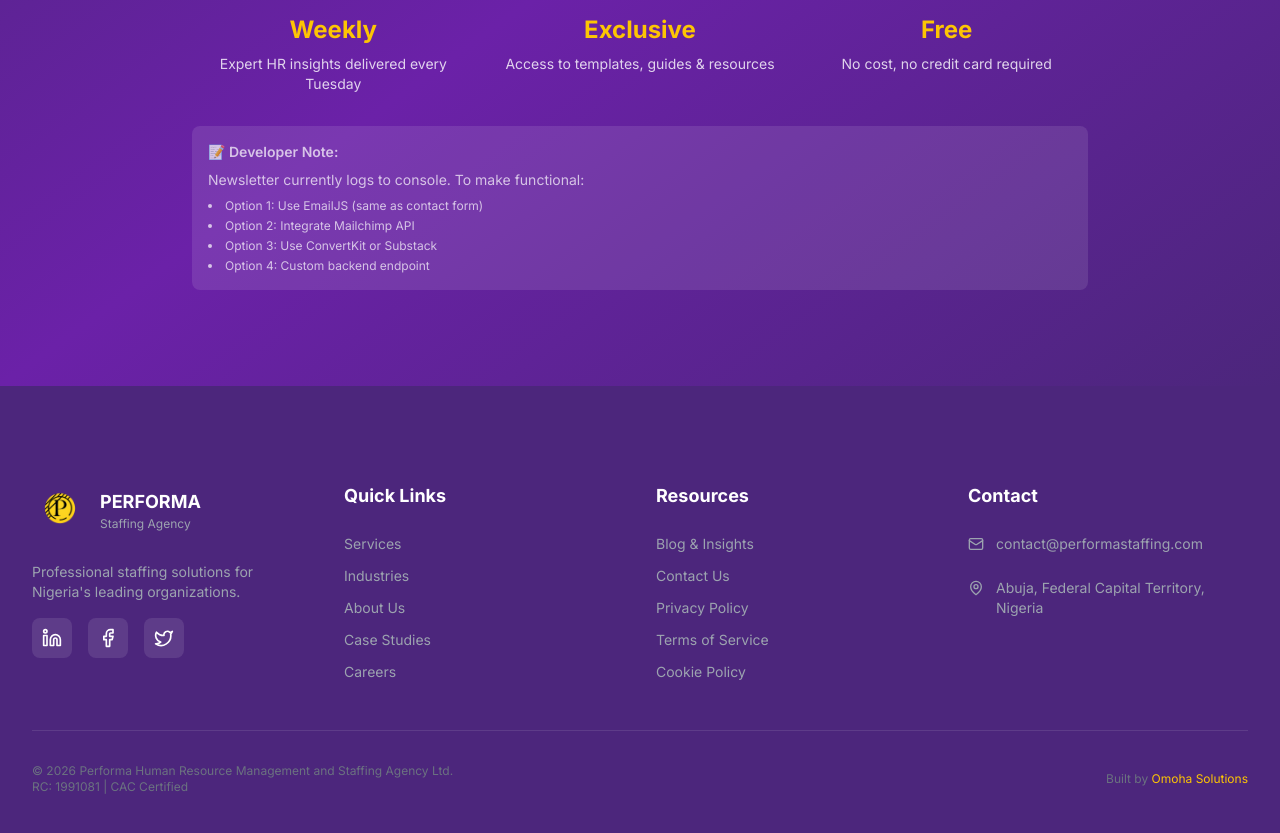
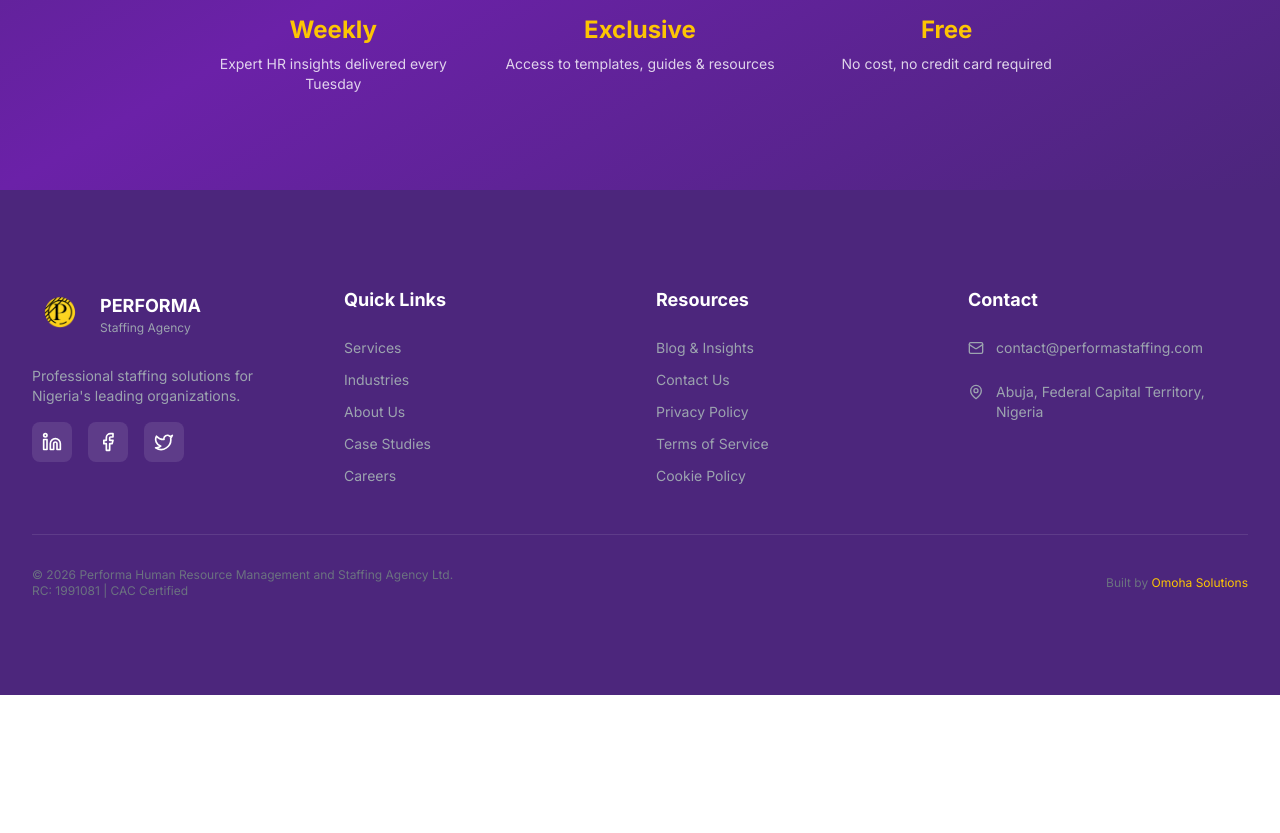
Before and after one commit to VictorOmoha/PerformaStaffing, a React (Vite) app: page /about in a window 1280 px wide. Shown: the part 4760-5593 px from the top of the page. After the commit the page ends 5455 px from the top, so only its background shows below. Built offline with nearby package versions, Linux system fonts and the light colour scheme.

Commit message:
Wire newsletter subscriptions to EmailJS - sends to contact@performastaffing.com

```diff
--- a/src/components/Newsletter.tsx
+++ b/src/components/Newsletter.tsx
@@ -1,25 +1,45 @@
 import React, { useState } from 'react'
 import { Mail, Send, CheckCircle } from 'lucide-react'
+import emailjs from '@emailjs/browser'
 
 const Newsletter: React.FC = () => {
   const [email, setEmail] = useState('')
   const [subscribed, setSubscribed] = useState(false)
   const [loading, setLoading] = useState(false)
+  const [error, setError] = useState('')
 
   const handleSubmit = (e: React.FormEvent) => {
     e.preventDefault()
     setLoading(true)
+    setError('')
 
-    // Simulate API call
-    setTimeout(() => {
-      console.log('Newsletter subscription:', email)
-      setSubscribed(true)
-      setLoading(false)
-      setEmail('')
+    // EmailJS configuration (same service as contact form)
+    const SERVICE_ID = 'service_bwswdj3'
+    const TEMPLATE_ID = 'template_56q6uwg'
+    const PUBLIC_KEY = '_B94n2ygD2Ng44ZJ4'
 
-      // Reset after 5 seconds
-      setTimeout(() => setSubscribed(false), 5000)
-    }, 1000)
+    // Send subscription notification to contact@performastaffing.com
+    const templateParams = {
+      from_name: 'Newsletter Subscriber',
+      from_email: email,
+      from_phone: 'N/A',
+      from_company: 'N/A',
+      service_interest: 'Newsletter Subscription',
+      message: `New newsletter subscription from: ${email}`,
+    }
+
+    emailjs.send(SERVICE_ID, TEMPLATE_ID, templateParams, PUBLIC_KEY)
+      .then(() => {
+        setSubscribed(true)
+        setLoading(false)
+        setEmail('')
+        setTimeout(() => setSubscribed(false), 5000)
+      })
+      .catch((err) => {
+        console.error('Newsletter subscription error:', err)
+        setError('Failed to subscribe. Please try again.')
+        setLoading(false)
+      })
   }
 
   return (
@@ -79,6 +99,10 @@
           <p className="text-sm text-white/70 mt-4">
             📬 One email per week. No spam. Unsubscribe anytime.
           </p>
+
+          {error && (
+            <p className="text-sm text-red-300 mt-2">{error}</p>
+          )}
         </form>
 
         {/* Benefits */}
@@ -96,20 +120,6 @@
             <div className="text-white/80 text-sm">No cost, no credit card required</div>
           </div>
         </div>
-
-        {/* Note for developer */}
-        <div className="mt-8 p-4 bg-white/10 rounded-lg text-left text-sm text-white/70">
-          <p className="font-semibold mb-2">📝 Developer Note:</p>
-          <p>
-            Newsletter currently logs to console. To make functional:
-          </p>
-          <ul className="list-disc list-inside mt-2 space-y-1 text-xs">
-            <li>Option 1: Use EmailJS (same as contact form)</li>
-            <li>Option 2: Integrate Mailchimp API</li>
-            <li>Option 3: Use ConvertKit or Substack</li>
-            <li>Option 4: Custom backend endpoint</li>
-          </ul>
-        </div>
       </div>
     </section>
   )
```
